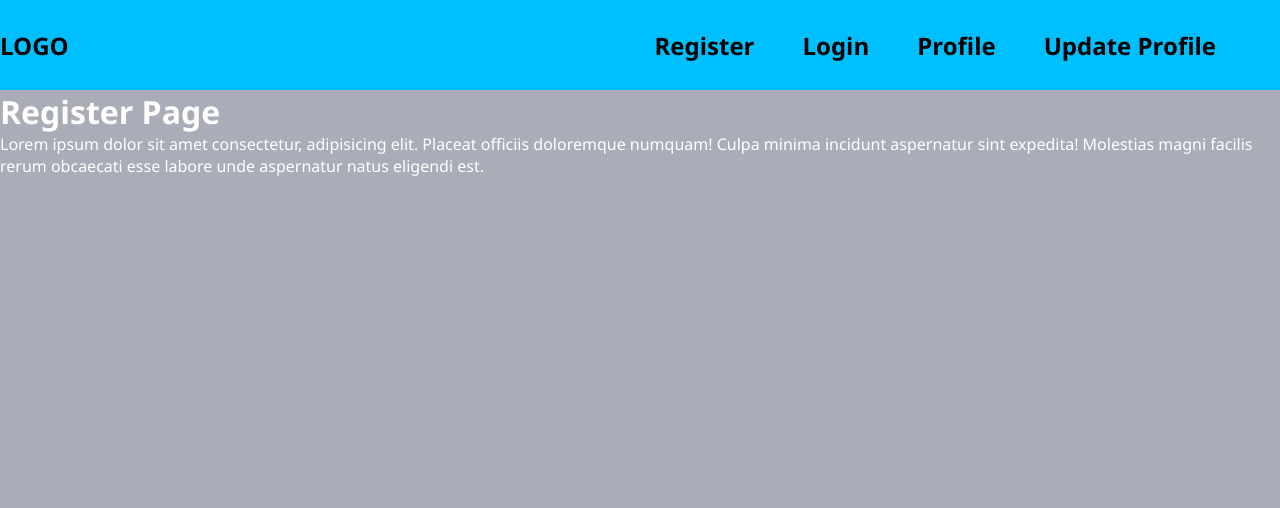
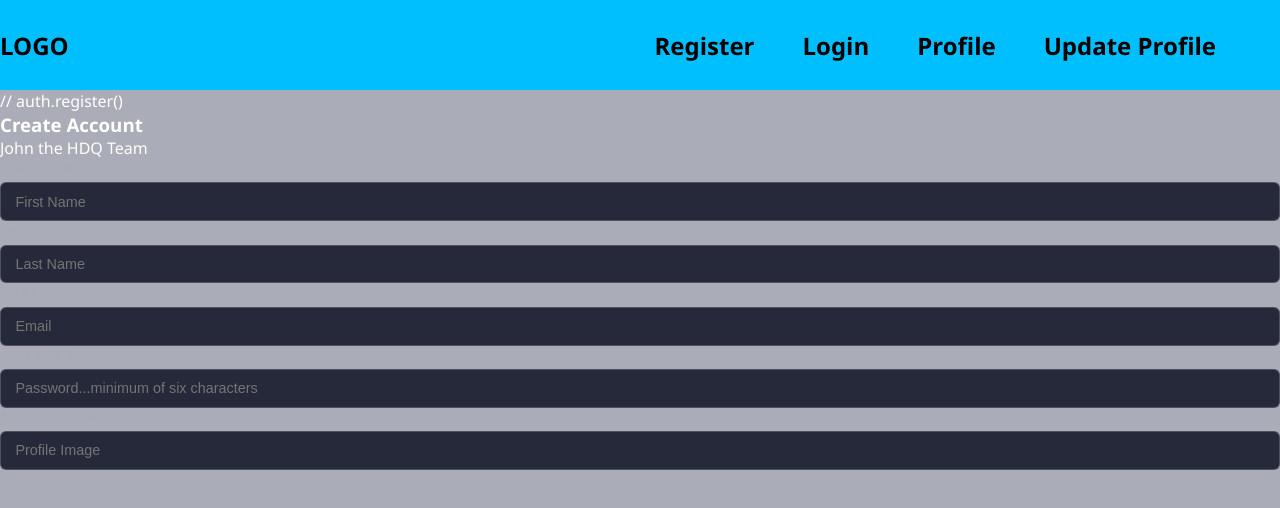
Before and after one commit to craigdev937/pro1jwt, a React app in the folder front/: page /register in a window 1280 px wide. Shown: the top 508 px of the page. Built offline with nearby package versions, Linux system fonts and the light colour scheme; the HTML template or start-up script is replaced by a standard one.

Commit message:
Updated UserAPI, Interfaces, and Register components.  Created the Schema.

```diff
--- a/front/src/global/UserAPI.ts
+++ b/front/src/global/UserAPI.ts
@@ -1,19 +1,51 @@
 import { createApi,
     fetchBaseQuery } from "@reduxjs/toolkit/query/react";
-import type { IData } from "../models/Interfaces";
+import type { IData, IUser, IAuth } from "../models/Interfaces";
+import type { RType } from "../validation/Schema";
+import type { RootState } from "./RED";
 const URL = "http://localhost:9000/api";
 
 export const UserAPI = createApi({
     reducerPath: "UserAPI",
     tagTypes: ["Users"],
-    baseQuery: fetchBaseQuery({ baseUrl: `${URL}` }),
+    baseQuery: fetchBaseQuery({
+        baseUrl: `${URL}`,
+        prepareHeaders: (headers, { getState }) => {
+            const token = (getState() as RootState)
+                .auth.token;
+            if (token) headers.set(
+                "Authorization",
+                `Bearer ${token}`
+            );
+            return headers;
+        },
+    }),
     endpoints: (builder) => ({
         all: builder.query<IData, void>({
             query: () => ({
                 url: "/users",
                 method: "GET"
             }),
+            providesTags: (result) => result ? [
+                ...result.data.map(({ id }) =>
+                ({ type: "Users" as const, id })),
+                { type: "Users", id: "LIST" },
+            ] : [{ type: "Users", id: "LIST" }]
+        }),
+        one: builder.query<IUser, number>({
+            query: (id) => ({
+                url: `/users/${id}`,
+                method: "GET"
+            }),
             providesTags: ["Users"]
+        }),
+        reg: builder.mutation<IAuth, RType>({
+            query: (payload) => ({
+                url: `/users/register`,
+                method: "POST",
+                body: payload
+            }),
+            invalidatesTags: ["Users"]
         }),
     })
 });
--- a/front/src/models/Interfaces.tsx
+++ b/front/src/models/Interfaces.tsx
@@ -21,3 +21,8 @@ export interface AuthState {
     token: string | null,
     isAuth: boolean
 };
+
+export interface IAuth {
+    user: IUser,
+    token: string
+};
--- a/front/src/pages/reg/Register.tsx
+++ b/front/src/pages/reg/Register.tsx
@@ -1,15 +1,169 @@
 import React from "react";
 import "./Register.css";
+import { Link, useNavigate } from "react-router";
+import { useForm } from "react-hook-form";
+import { zodResolver } from "@hookform/resolvers/zod";
+import { UserAPI } from "../../global/UserAPI";
+import { ACT } from "../../global/AuthSlice";
+import { RSchema } from "../../validation/Schema";
+import { UAS, UAD } from "../../global/Hooks";
+import type { RType } from "../../validation/Schema";
+import { Spinner } from "../../components/spin/Spinner";
 
 export const Register = () => {
+    const navigate = useNavigate();
+    const dispatch = UAD();
+    const isAuth = UAS((state) => state.auth.isAuth);
+    const [regUser, { error, isLoading }] = UserAPI.useRegMutation();
+
+    if (error) {
+        if ("status" in error) {
+            const errMSG = "error" in error ?
+                error.error :
+                JSON.stringify(error.data);
+            return <h1>Error: {errMSG}</h1>
+        } else {
+            return <h1>Error: {error.message}</h1>
+        }
+    };
+
+    React.useEffect(() => {
+        if (isAuth) navigate("/profile");
+    }, [isAuth, navigate]);
+
+    const { register, handleSubmit, watch,
+        formState: { errors } } = useForm<RType>({
+            resolver: zodResolver(RSchema)
+        });
+
+    const imageVal = watch("image");
+
+    const onSubmit = async (data: RType) => {
+        const res = await regUser(data).unwrap();
+        dispatch(ACT.setCred({
+            user: res.user,
+            token: res.token,
+            isAuth: true
+        }));
+        navigate("/profile");
+    };
+
     return (
-        <React.Fragment>
-            <main>
-                <h1>Register Page</h1>
-                <p>
-                    Lorem ipsum dolor sit amet consectetur, adipisicing elit. Placeat officiis doloremque numquam! Culpa minima incidunt aspernatur sint expedita! Molestias magni facilis rerum obcaecati esse labore unde aspernatur natus eligendi est.
-                </p>
-            </main>
-        </React.Fragment>
+        <main className="auth-page">
+            <section
+                className="auth-deco"
+                aria-hidden
+            />
+
+            <section className="auth-card auth-card--wide fade-up card"
+            >
+                <aside className="auth-card__head">
+                    <div className="auth-card__tag mono">// auth.register()</div>
+                    <h1 className="auth-card__title">Create Account</h1>
+                    <p className="auth-card__sub">John the HDQ Team</p>
+                </aside>
+
+                <form
+                    noValidate
+                    className="auth-form auth-form--grid"
+                    onSubmit={handleSubmit(onSubmit)}
+                >
+                    <aside className="form-group">
+                        <label
+                            htmlFor="first"
+                            className="form-label"
+                        >
+                            First Name
+                        </label>
+                        <input
+                            id="first"
+                            placeholder="First Name"
+                            className={`form-input${errors.first ? "error" : ""}`}
+                            {...register("first")}
+                        />
+                        {errors.first &&
+                            <span className="form-error">
+                                {errors.first?.message}
+                            </span>}
+                    </aside>
+
+                    <aside className="form-group">
+                        <label
+                            htmlFor="last"
+                            className="form-label"
+                        >
+                            Last Name
+                        </label>
+                        <input
+                            id="last"
+                            placeholder="Last Name"
+                            className={`form-input${errors.first ? "error" : ""}`}
+                            {...register("last")}
+                        />
+                        {errors.last &&
+                            <span className="form-error">
+                                {errors.last?.message}
+                            </span>}
+                    </aside>
+
+                    <aside className="form-group">
+                        <label
+                            htmlFor="email"
+                            className="form-label"
+                        >
+                            Email
+                        </label>
+                        <input
+                            id="email"
+                            placeholder="Email"
+                            className={`form-input${errors.email ? "error" : ""}`}
+                            {...register("email")}
+                        />
+                        {errors.last &&
+                            <span className="form-error">
+                                {errors.email?.message}
+                            </span>}
+                    </aside>
+
+                    <aside className="form-group">
+                        <label
+                            htmlFor="password"
+                            className="form-label"
+                        >
+                            Password
+                        </label>
+                        <input
+                            id="password"
+                            placeholder="Password...minimum of six characters"
+                            className={`form-input${errors.password ? "error" : ""}`}
+                            {...register("password")}
+                        />
+                        {errors.last &&
+                            <span className="form-error">
+                                {errors.password?.message}
+                            </span>}
+                    </aside>
+
+                    <aside className="form-group">
+                        <label
+                            htmlFor="image"
+                            className="form-label"
+                        >
+                            Profile Image URL
+                        </label>
+                        <input
+                            id="image"
+                            placeholder="Profile Image"
+                            className={`form-input${errors.image ? "error" : ""}`}
+                            {...register("image")}
+                        />
+                        {errors.last &&
+                            <span className="form-error">
+                                {errors.image?.message}
+                            </span>}
+                    </aside>
+                </form>
+            </section>
+        </main>
     );
 };
--- /dev/null
+++ b/front/src/validation/Schema.ts
@@ -0,0 +1,29 @@
+import { z } from "zod";
+
+export const RSchema = z.object({
+    first: z.string().trim()
+        .min(2, { message: "There MUST be a First Name!"})
+        .max(120, { message: "Max of 120 or Less!"}),
+    last: z.string().trim()
+        .min(2, { message: "There MUST be a Last Name!"})
+        .max(120, { message: "Max of 120 or Less!"}),
+    email: z.email().trim().min(3, {
+        message: "The Email is Required!"
+    }),
+    password: z.string().trim().min(6, {
+        message: "Must be at Least Six Characters!"
+    }),
+    image: z.string().trim().optional().default("")
+});
+
+export const LSchema = z.object({
+    email: z.email().trim().min(3, {
+        message: "The Email is Required!"
+    }),
+    password: z.string().trim().min(6, {
+        message: "Must be at Least Six Characters!"
+    })
+});
+
+export type RType = z.infer<typeof RSchema>;
+export type LType = z.infer<typeof LSchema>;
```
